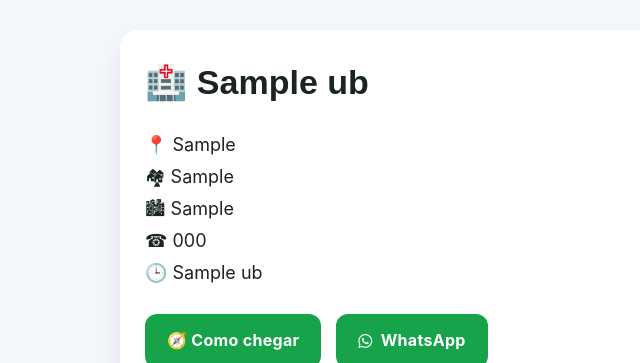
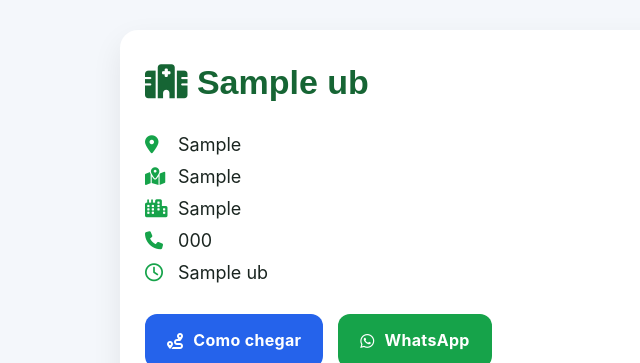
Before and after one commit to maiconx4-hue/saudeap, a Flask app: page /ubs/1 in a window 1280 px wide. Shown: the top 363 px of the page, without its empty margins (0-640 px from the left). Run offline with Flask 3, Linux system fonts and the light colour scheme; tables that the repository leaves empty hold one stand-in row (values such as "Sample post").

Commit message:
update ubs_detalhes.html ícones

```diff
--- a/templates/ubs_detalhes.html
+++ b/templates/ubs_detalhes.html
@@ -32,130 +32,104 @@ body{
 }
 
 .card{
-
     background:white;
     border-radius:18px;
     padding:25px;
-
-    box-shadow:
-    0 12px 30px rgba(0,0,0,.08);
-
+    box-shadow:0 12px 30px rgba(0,0,0,.08);
 }
 
 .header{
-
     display:flex;
     justify-content:space-between;
     align-items:center;
     flex-wrap:wrap;
-
 }
 
 h1{
-
     margin:0;
     font-size:34px;
-
+    color:#166534;
 }
 
 .info{
-
     margin-top:20px;
     line-height:32px;
     font-size:18px;
+}
 
+.info i{
+    width:28px;
+    color:#16a34a;
 }
 
 #map{
-
     height:420px;
-
     margin-top:30px;
-
     border-radius:18px;
-
     overflow:hidden;
-
 }
 
 .buttons{
-
     display:flex;
-
     gap:15px;
-
     margin-top:25px;
-
     flex-wrap:wrap;
-
 }
 
 .btn{
+    padding:14px 22px;
+    border-radius:12px;
+    text-decoration:none;
+    font-weight:bold;
+    color:white;
+    display:inline-flex;
+    align-items:center;
+    gap:10px;
+    transition:.2s;
+}
 
-padding:14px 22px;
-
-border-radius:12px;
-
-text-decoration:none;
-
-font-weight:bold;
-
-color:white;
-
+.btn:hover{
+    transform:translateY(-2px);
+    opacity:.92;
 }
 
 .btn-green{
-
     background:#16a34a;
-
 }
 
 .btn-blue{
-
     background:#2563eb;
-
 }
 
 table{
-
     width:100%;
-
     margin-top:30px;
-
     border-collapse:collapse;
-
 }
 
 th{
-
     background:#16a34a;
-
     color:white;
-
     padding:12px;
-
 }
 
 td{
-
     padding:12px;
-
     border-bottom:1px solid #eee;
-
 }
 
 .status-baixo{
-
     color:red;
     font-weight:bold;
-
 }
 
 .status-ok{
-
     color:#16a34a;
     font-weight:bold;
+}
 
+h2{
+    color:#166534;
 }
 
 </style>
@@ -172,19 +146,37 @@ font-weight:bold;
 
 <div>
 
-<h1>🏥 {{ ubs.nome }}</h1>
+<h1>
+<i class="fa-solid fa-hospital"></i>
+{{ ubs.nome }}
+</h1>
 
 <div class="info">
 
-<div>📍 {{ ubs.endereco }}</div>
+<div>
+<i class="fa-solid fa-location-dot"></i>
+{{ ubs.endereco }}
+</div>
 
-<div>🏘 {{ ubs.bairro }}</div>
+<div>
+<i class="fa-solid fa-map-location-dot"></i>
+{{ ubs.bairro }}
+</div>
 
-<div>🏙 {{ ubs.cidade }}</div>
+<div>
+<i class="fa-solid fa-city"></i>
+{{ ubs.cidade }}
+</div>
 
-<div>☎ {{ ubs.telefone }}</div>
+<div>
+<i class="fa-solid fa-phone"></i>
+{{ ubs.telefone }}
+</div>
 
-<div>🕒 {{ ubs.horario_funcionamento }}</div>
+<div>
+<i class="fa-regular fa-clock"></i>
+{{ ubs.horario_funcionamento }}
+</div>
 
 </div>
 
@@ -196,11 +188,12 @@ font-weight:bold;
 <div class="buttons">
 
 <a
-class="btn btn-green"
+class="btn btn-blue"
 target="_blank"
 href="https://www.google.com/maps/dir/?api=1&destination={{ ubs.latitude }},{{ ubs.longitude }}">
 
-🧭 Como chegar
+<i class="fa-solid fa-route"></i>
+Como chegar
 
 </a>
 
@@ -209,7 +202,8 @@ href="https://www.google.com/maps/dir/?api=1&destination={{ ubs.latitude }},{{ u
 href="https://wa.me/55{{ ubs.telefone | replace('(', '') | replace(')', '') | replace('-', '') | replace(' ', '') }}"
 target="_blank">
 
-    <i class="fab fa-whatsapp"></i> WhatsApp
+<i class="fab fa-whatsapp"></i>
+WhatsApp
 
 </a>
 
@@ -221,7 +215,8 @@ href="https://www.google.com/maps/dir/?api=1&destination={{ ubs.latitude }},{{ u
 
 <h2 style="margin-top:40px;">
 
-💊 Medicamentos disponíveis
+<i class="fa-solid fa-pills"></i>
+Medicamentos disponíveis
 
 </h2>
 
@@ -229,13 +224,25 @@ href="https://www.google.com/maps/dir/?api=1&destination={{ ubs.latitude }},{{ u
 
 <tr>
 
-<th>Medicamento</th>
+<th>
+<i class="fa-solid fa-capsules"></i>
+Medicamento
+</th>
 
-<th>Quantidade</th>
+<th>
+<i class="fa-solid fa-boxes-stacked"></i>
+Quantidade
+</th>
 
-<th>Lote</th>
+<th>
+<i class="fa-solid fa-barcode"></i>
+Lote
+</th>
 
-<th>Validade</th>
+<th>
+<i class="fa-regular fa-calendar-check"></i>
+Validade
+</th>
 
 </tr>
 
@@ -250,17 +257,15 @@ href="https://www.google.com/maps/dir/?api=1&destination={{ ubs.latitude }},{{ u
 {% if estoque.quantidade < 20 %}
 
 <span class="status-baixo">
-
+<i class="fa-solid fa-triangle-exclamation"></i>
 {{ estoque.quantidade }}
-
 </span>
 
 {% else %}
 
 <span class="status-ok">
-
+<i class="fa-solid fa-circle-check"></i>
 {{ estoque.quantidade }}
-
 </span>
 
 {% endif %}
@@ -281,51 +286,36 @@ href="https://www.google.com/maps/dir/?api=1&destination={{ ubs.latitude }},{{ u
 
 </div>
 
-
 <script src="https://unpkg.com/leaflet/dist/leaflet.js"></script>
 
 <script>
 
-const map=L.map('map').setView(
-
+const map = L.map('map').setView(
 [
 {{ ubs.latitude }},
 {{ ubs.longitude }}
 ],
-
 16
-
 );
 
 L.tileLayer(
-
 'https://{s}.tile.openstreetmap.org/{z}/{x}/{y}.png',
-
 {
-
 attribution:'© OpenStreetMap'
-
 }
-
 ).addTo(map);
 
 L.marker(
-
 [
 {{ ubs.latitude }},
 {{ ubs.longitude }}
 ]
-
 )
-
 .addTo(map)
-
 .bindPopup("<b>{{ ubs.nome }}</b>")
-
 .openPopup();
 
 </script>
 
 </body>
-
 </html>
```
Lines whose indentation alone changed are shown as unchanged.
